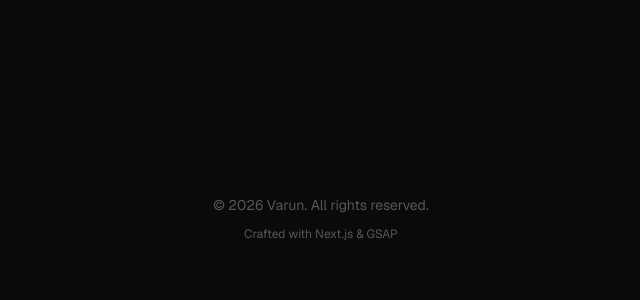
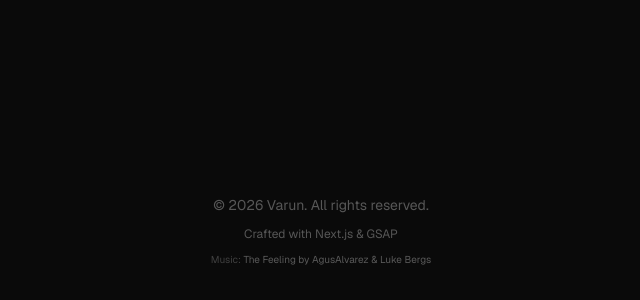
Before and after one commit to varrun-v/portfolio_v2, a Next.js app: page / in a window 1280 px wide. Shown: the part 5687-5987 px from the top of the page, without its empty margins (319-959 px from the left). Before the commit the page ends 5963 px from the top, so only its background shows below. Built offline with nearby package versions, Linux system fonts and the light colour scheme.

Commit message:
credit to the music

```diff
--- a/app/page.js
+++ b/app/page.js
@@ -174,7 +174,7 @@ export default function Home() {
         </div>
 
         <div className="philosophy-text text-3xl md:text-5xl lg:text-6xl font-medium leading-tight text-center text-[var(--foreground)]">
-           Focused on <span className="text-[var(--accent)]">detail</span>, clarity, and continuous improvement.
+          Focused on <span className="text-[var(--accent)]">detail</span>, clarity, and continuous improvement.
         </div>
       </section>
 
@@ -281,6 +281,9 @@ export default function Home() {
       <footer className="w-full py-8 text-center text-sm text-[var(--muted-foreground)] opacity-50 z-10 relative">
         <p>&copy; {new Date().getFullYear()} Varun. All rights reserved.</p>
         <p className="mt-2 text-xs">Crafted with Next.js & GSAP</p>
+        <p className="mt-2 text-[10px] opacity-70">
+          Music: <a href="https://soundcloud.com/agusalvarez" target="_blank" rel="noopener noreferrer" className="hover:text-[var(--foreground)] transition-colors">The Feeling by AgusAlvarez & Luke Bergs</a>
+        </p>
       </footer>
 
     </main>
```
